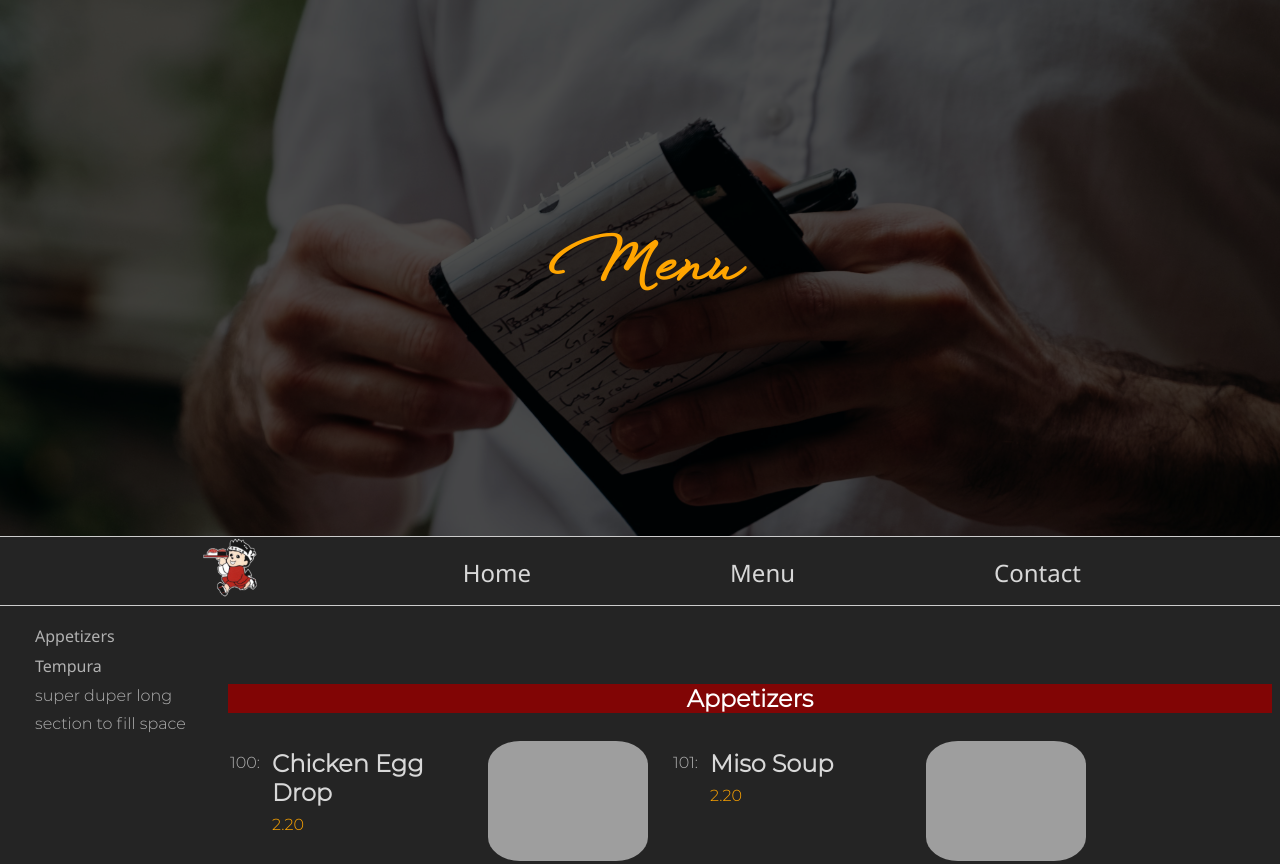
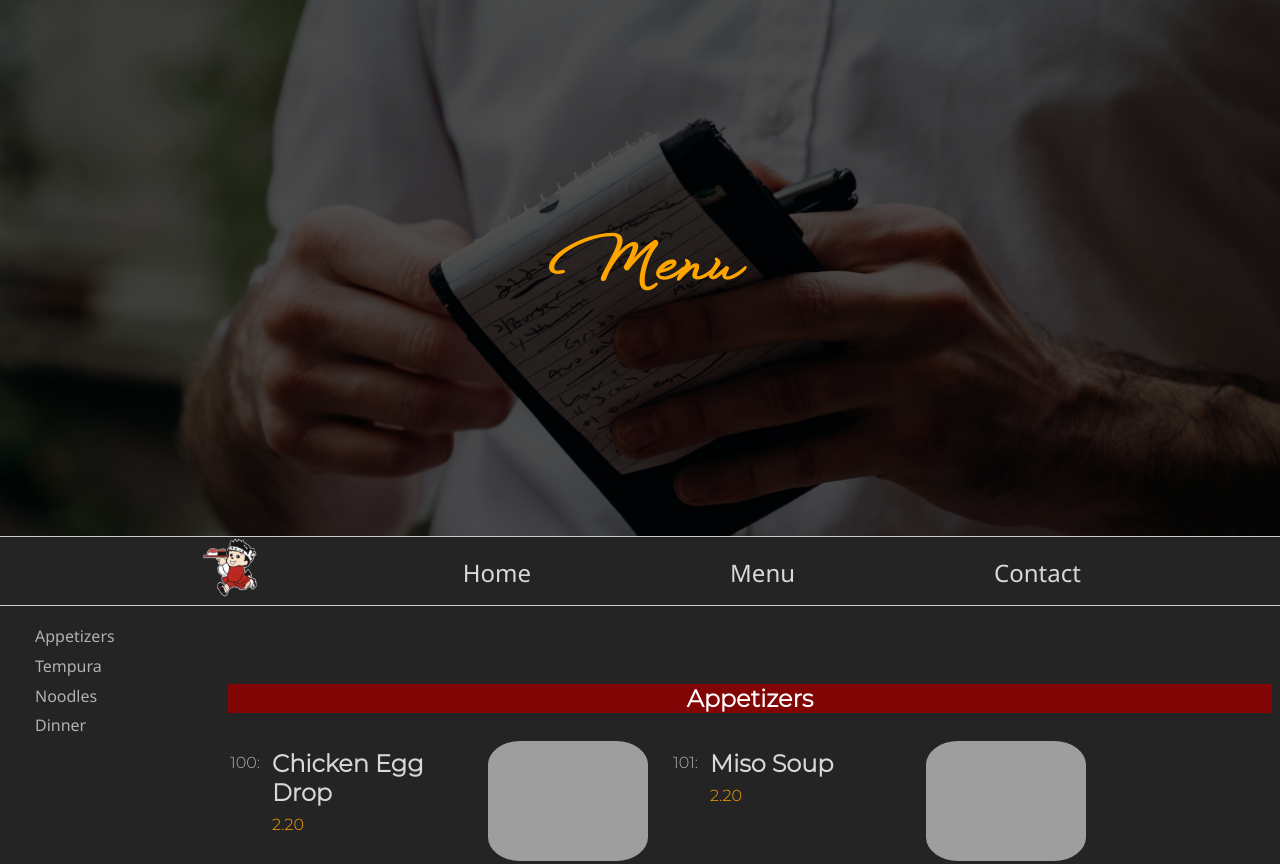
Before and after one commit to MatthewMyWu/Sushi-Ichiban, a plain HTML site: page html/menu.html in a window 1280 px wide. Shown: the top 864 px of the page. Drawn offline with nearby package versions, Linux system fonts and the light colour scheme; files that its build step writes are made by us from their sources; grey boxes are pictures that could not be loaded.

Commit message:
noodles and dinner section

```diff
--- a/html/menu.html
+++ b/html/menu.html
@@ -35,13 +35,15 @@
                 <ul>
                     <li><a href="./html/menu.html#appetizers">Appetizers</a></li>
                     <li><a href="./html/menu.html#tempura">Tempura</a></li>
-                    <li>super duper long section to fill space</li>
+                    <li><a href="./html/menu.html#noodles">Noodles</a></li>
+                    <li><a href="./html/menu.html#dinner">Dinner</a></li>
                 </ul>
             </nav>
 
             <menu-section id="appetizers" v-bind:section_name="appetizers"></menu-section>
-
             <menu-section id="tempura" v-bind:section_name="tempura"></menu-section>
+            <menu-section id="noodles" v-bind:section_name="noodles"></menu-section>
+            <menu-section id="dinner" v-bind:section_name="dinner"></menu-section>
 
             <!-- <section id="kitchen" class="menu-section">
                 <img src="images/Sample Menu.jpg">
--- a/js/dish-data/all.js
+++ b/js/dish-data/all.js
@@ -1,7 +1,11 @@
 import { appetizers } from './appetizers-data.js';
 import { tempura } from './tempura-data.js';
+import { noodles } from './noodles-data.js';
+import { dinner } from './dinner-data.js';
 
 export {
     appetizers,
     tempura,
+    noodles,
+    dinner,
 }
--- a/js/dish-data/appetizers-data.js
+++ b/js/dish-data/appetizers-data.js
@@ -16,7 +16,7 @@ const appetizers = {
             name: "Miso Soup",
             description: "",
             price: "2.20",
-            image: placeholder,
+            image: path + "miso soup.jpg",
         },
         {
             number: "102",
--- /dev/null
+++ b/js/dish-data/dinner-data.js
@@ -0,0 +1,73 @@
+import { imagePath, placeholder, } from "./paths.js";
+const path = imagePath + "dinner images/";
+
+const dinner = {
+    name: "Dinner",
+    items:  [
+        {
+            number: "401",
+            name: "Teriyaki Chicken",
+            description: "BBQ chicken glazed wtih teriyaki sauce",
+            price: "16.95",
+            image: path + "teriyaki chicken.jpg",
+        },
+        {
+            number: "402",
+            name: "Teriyaki Beef",
+            description: "Pan fried sliced beef with teriyaki sauce",
+            price: "16.95",
+            image: path + "teriyaki beef.jpg",
+        },
+        {
+            number: "403",
+            name: "Teriyaki Salmon",
+            description: "salmon fillet grilled to perfection",
+            price: "18.95",
+            image: path + "teriyaki salmon.jpg",
+        },
+        {
+            number: "404",
+            name: "Ginger Chicken",
+            description: "Deep fried shredded chicken with ginger sauce",
+            price: "16.95",
+            image: placeholder,
+        },
+        {
+            number: "408",
+            name: "Ginger Beef",
+            description: "Deep fried beef with ginger sauce",
+            price: "16.95",
+            image: placeholder,
+        },
+        {
+            number: "405",
+            name: "Tonkatsu Don",
+            description: "Deep fried breaded pork with onion and egg on rice",
+            price: "12.95",
+            image: placeholder,
+        },
+        {
+            number: "406",
+            name: "Chicken Teriyaki & Tempura",
+            description: "",
+            price: "20.95",
+            image: placeholder,
+        },
+        {
+            number: "407",
+            name: "Sushi & Tempura",
+            description: "",
+            price: "20.95",
+            image: path + "sushi & tempura.jpg",
+        },
+        {
+            number: "409",
+            name: "Unagi Don",
+            description: "",
+            price: "18.95",
+            image: path + "unagi don.jpg",
+        },
+    ],
+};
+
+export { dinner };
--- /dev/null
+++ b/js/dish-data/noodles-data.js
@@ -0,0 +1,73 @@
+import { imagePath, placeholder } from './paths.js'
+const path = imagePath + "noodles images/";
+
+const noodles = {
+    name: "Noodles",
+    items: [
+        {
+            number: "300",
+            name: "Teriyaki Chicken Udon",
+            description: "",
+            price: "10.95",
+            image: placeholder,
+        },
+        {
+            number: "301",
+            name: "Tempura Udon",
+            description: "",
+            price: "10.95",
+            image: placeholder,
+        },
+        {
+            number: "302",
+            name: "Beef Udon",
+            description: "",
+            price: "10.95",
+            image: placeholder,
+        },
+        {
+            number: "303",
+            name: "Spicy Chicken Udon",
+            description: "",
+            price: "10.95",
+            image: placeholder,
+        },
+        {
+            number: "304",
+            name: "Chicken Yakisoba",
+            description: "Pan fried noodles with vegetables",
+            price: "12.95",
+            image: path + "chicken yakisoba.jpg",
+        },
+        {
+            number: "305",
+            name: "Beef Yakisoba",
+            description: "Pan fried noodles with vegetables",
+            price: "12.95",
+            image: placeholder,
+        },
+        {
+            number: "306",
+            name: "Pork Ramen",
+            description: "Ramen served with BBQ pork, egg, green onion, and seaweed",
+            price: "12.95",
+            image: placeholder,
+        },
+        {
+            number: "307",
+            name: "Unagi Fried Rice",
+            description: "Fried Rice served with BBQ eel",
+            price: "13.95",
+            image: placeholder,
+        },
+        {
+            number: "308",
+            name: "Chicken Fried Rice",
+            description: "",
+            price: "12.95",
+            image: placeholder,
+        },
+    ]
+}
+
+export { noodles };
--- a/js/menu.js
+++ b/js/menu.js
@@ -60,5 +60,7 @@ const menuApp = new Vue({
         // appetizers: data.appetizers,
         appetizers: dishData.appetizers,
         tempura: dishData.tempura,
+        noodles: dishData.noodles,
+        dinner: dishData.dinner,
     }
 });
```
Also changed, not shown: 9 other files.
